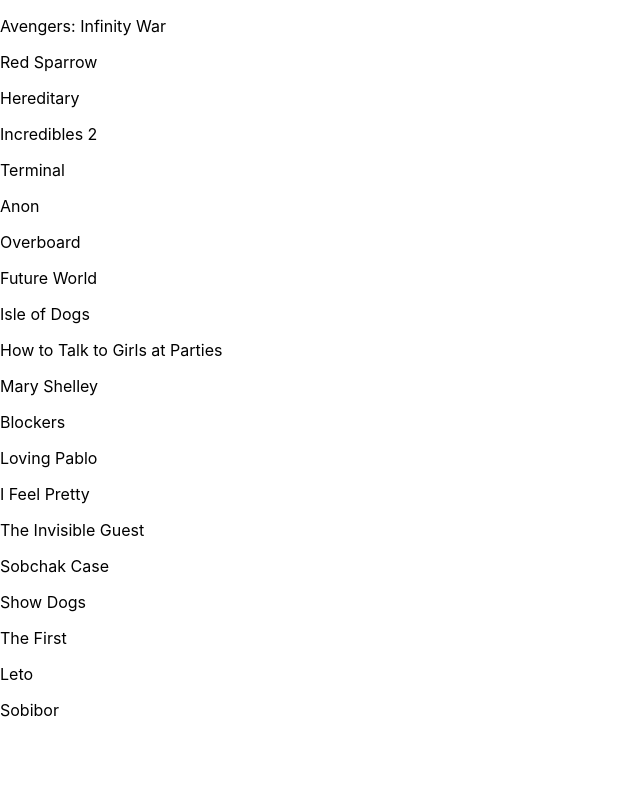
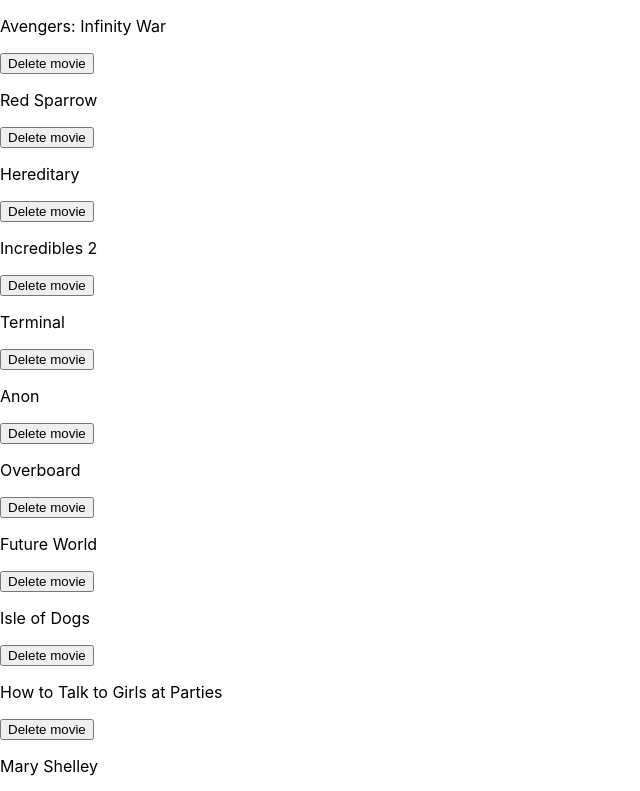
Before and after one commit to IrinaSer/movie-react-app, a React (Create React App) app: page / in a window 1280 px wide. Shown: the top 791 px of the page, without its empty margins (0-640 px from the left). Built offline with nearby package versions, Linux system fonts and the light colour scheme.

Commit message:
add delete movie method

```diff
--- a/src/components/App.jsx
+++ b/src/components/App.jsx
@@ -8,12 +8,27 @@
       movies: moviesData,
     };
   }
+  removeMovie(movie) {
+    const updateMovies = this.state.movies.filter(function (item) {
+      return item.id !== movie.id;
+    });
+    this.setState({
+      movies: updateMovies,
+    });
+  }
+
   render() {
-    console.log(this);
     return (
       <div>
-        {this.state.movies.map(function (movie) {
-          return <p>{movie.title}</p>;
+        {this.state.movies.map((movie) => {
+          return (
+            <div key={movie.id}>
+              <p>{movie.title}</p>
+              <button onClick={this.removeMovie.bind(this, movie)}>
+                Delete movie
+              </button>
+            </div>
+          );
         })}
       </div>
     );
```
